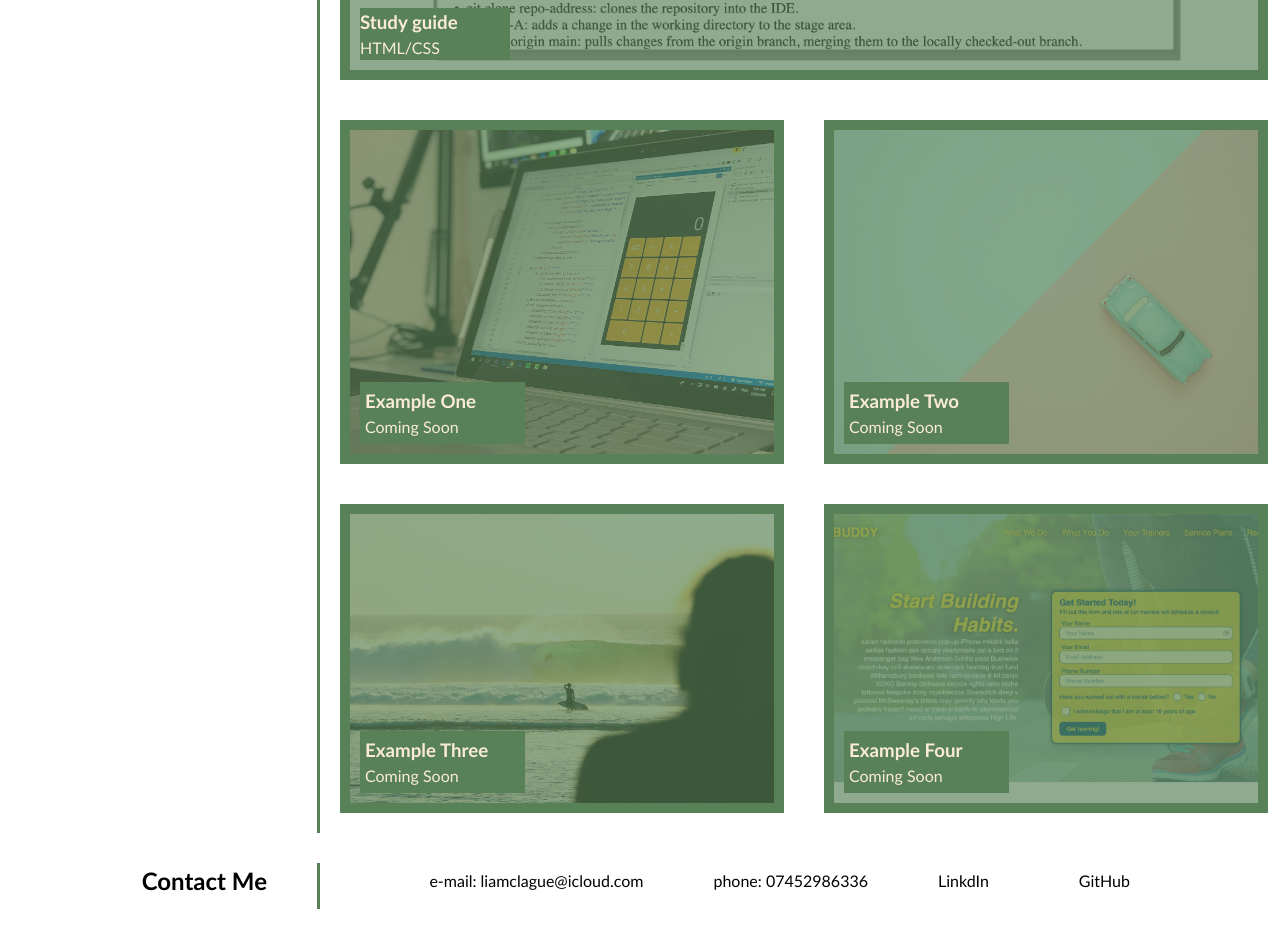
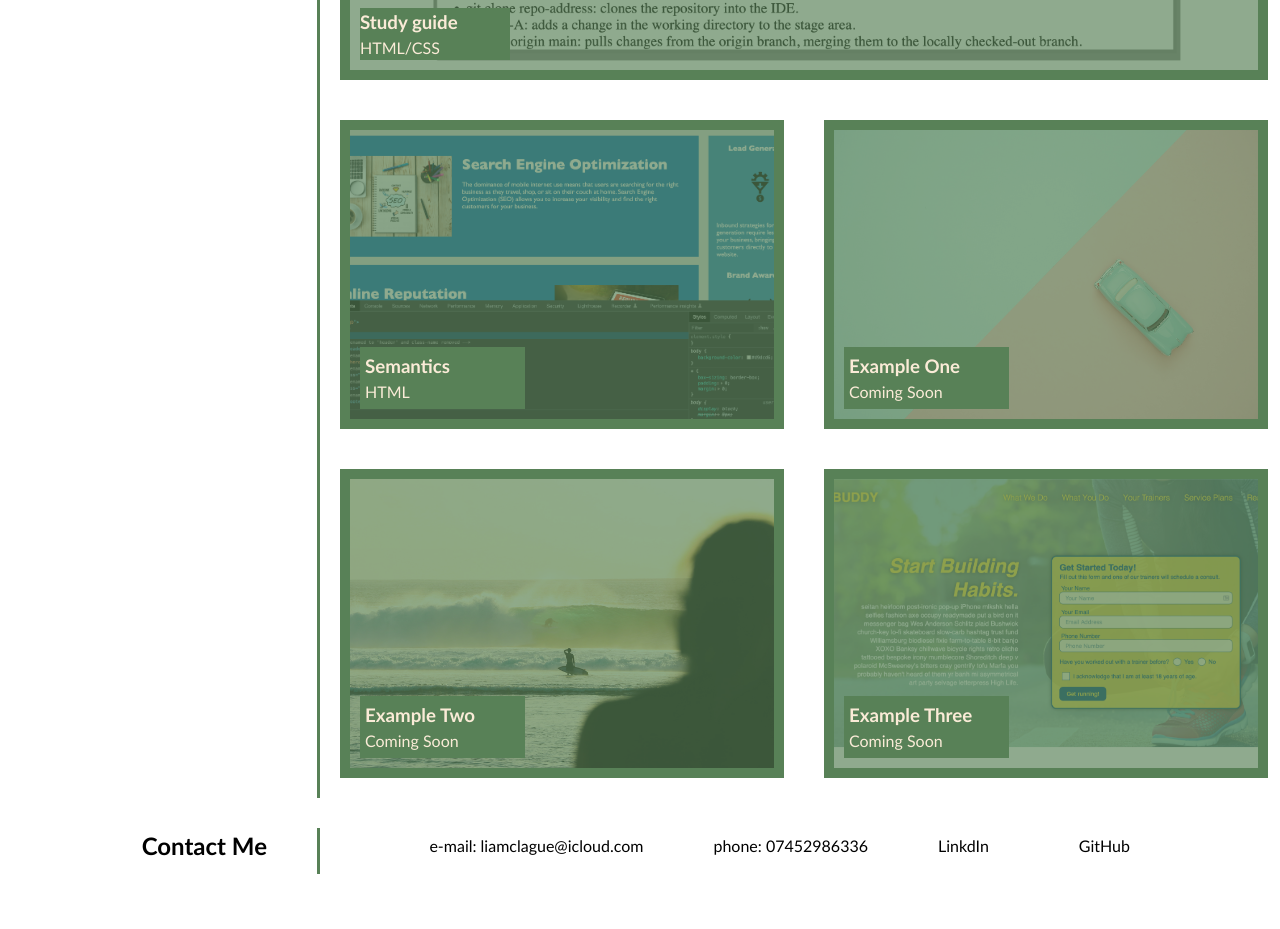
Before and after one commit to Clagul01/module-two-challenge, a plain HTML site: page index.html in a window 1280 px wide. Shown: the part 1020-1949 px from the top of the page. After the commit the page ends 1914 px from the top, so only its background shows below. Drawn offline with Linux system fonts and the light colour scheme.

Commit message:
unecessary umages deleted

```diff
--- a/index.html
+++ b/index.html
@@ -67,30 +67,30 @@
       </figure>
       <!-- Next four are examples with no working link due to lack of work available to showcase -->
       <figure class="gallery-item gallery-item-2">
-        <a href=""><img src="./images/02-portfolio-2.jpg" alt="work example" class="gallery-image"></a>
+        <a href="https://clagul01.github.io/module-one-challenge/"><img src="./images/html-semantic-guide.png" alt="html semantic guide" class="gallery-image"></a>
         <article class="gallery-small-image-descriptor">
-          <h3>Example One</h3>
-          <p>Coming Soon</p>
+          <h3>Semantics</h3>
+          <p>HTML</p>
         </article>
       </figure>
       <figure class="gallery-item gallery-item-3">
         <a href=""><img src="./images/02-portfolio-3.jpg" alt="work example" class="gallery-image"></a>
         <article class="gallery-small-image-descriptor">
-          <h3>Example Two</h3>
+          <h3>Example One</h3>
           <p>Coming Soon</p>
         </article>
       </figure>
       <figure class="gallery-item gallery-item-4">
         <a href=""><img src="./images/02-portfolio-4.jpg" alt="work example" class="gallery-image"></a>
         <article class="gallery-small-image-descriptor">
-          <h3>Example Three</h3>
+          <h3>Example Two</h3>
           <p>Coming Soon</p>
         </article>
       </figure>
       <figure class="gallery-item gallery-item-5">
         <a href=""><img src="./images/02-run-buddy.jpg" alt="work example" class="gallery-image"></a>
         <article class="gallery-small-image-descriptor">
-          <h3>Example Four</h3>
+          <h3>Example Three</h3>
           <p>Coming Soon</p>
         </article>
       </figure>
```
Also changed, not shown: images/02-portfolio-1.jpg (deleted), images/02-portfolio-2.jpg (deleted), images/IMG_6750.PNG (deleted), images/html-semantic-guide.png (added).
